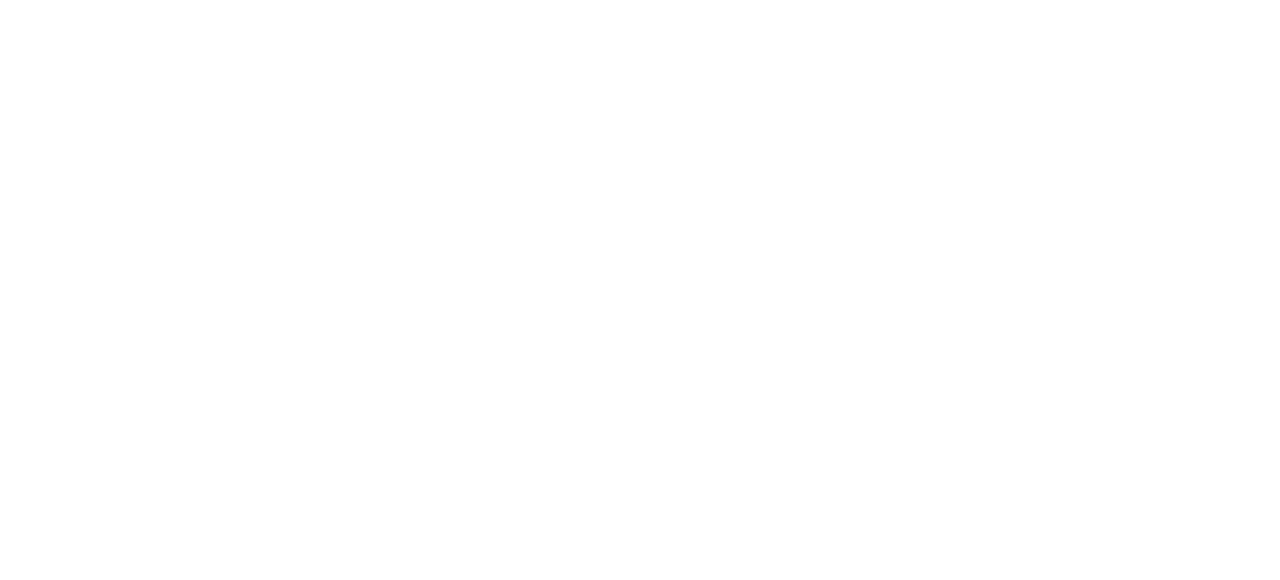
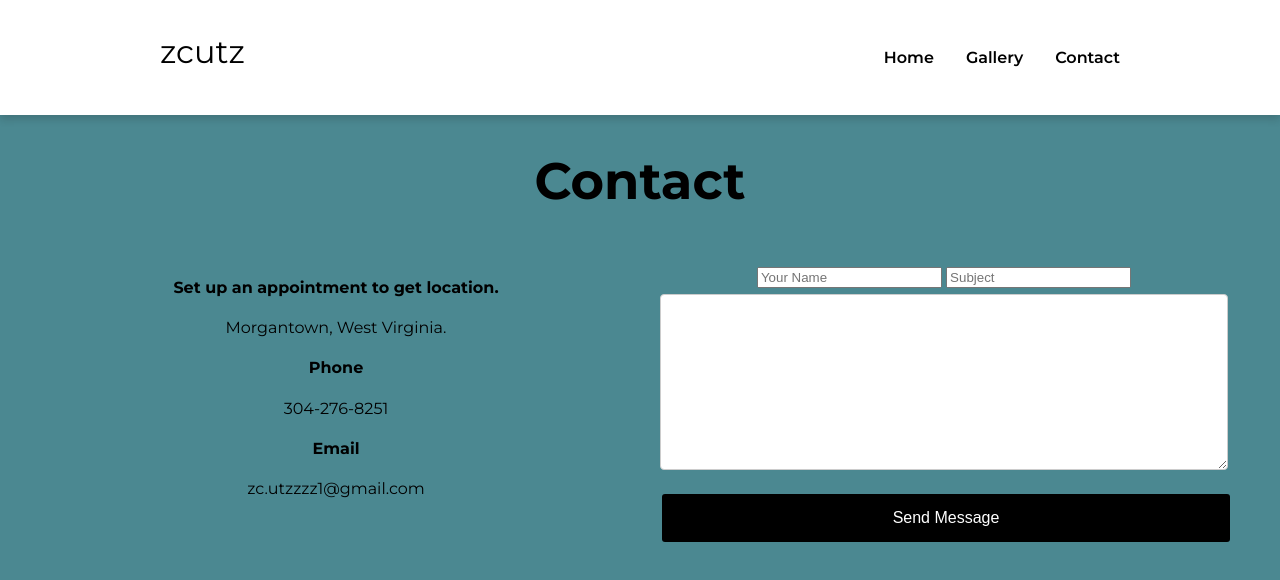
Before and after one commit to zaidhanif1/Barber-Website, a plain HTML site: page img/contact.html in a window 1280 px wide. Drawn offline with Linux system fonts and the light colour scheme.

Commit message:
Finished

```diff
--- a/css/styles.css
+++ b/css/styles.css
@@ -175,3 +175,102 @@ border-radius: 1rem;
 background-color: white;
 margin-bottom: 8px;
 }
+
+/*Contact section*/
+
+.contact h1 {
+    text-align: center;
+    font-weight: 700;
+    font-family: 'Montserrat';
+    font-size: 3.2rem;
+
+}
+.flex-container
+{
+    display: flex;
+    flex-wrap: wrap;
+    text-align: center;
+    margin: 10px 2em;
+}
+.flex-item-left
+{
+    padding: 10px;
+    flex: 50%;
+
+}
+.flex-item-left h4 {
+    font-weight: 700;
+}
+.flex-item-left p
+{
+    font-weight: 400;
+}
+.flex-item-right
+{
+    padding: 10px;
+    flex: 50%;
+}
+.flex-item-right form
+{
+    margin: 10px;
+}
+.flex-item-right form input [type="text"], select, textarea
+{
+font-weight: 400;
+width: 100%;
+padding: 12px;
+border: 1px solid #ccc;
+border-radius: 4px;
+box-sizing: border-box;
+margin-top: 6px;
+margin-bottom: 16px;
+resize: vertical;
+}
+
+.flex-item-right button
+{
+    background-color: black;
+    border: none;
+    color: white;
+    padding: 15px 32px;
+    text-align: center;
+    text-decoration: none;
+    display: inline-block;
+    font-size: 16px;
+    margin: 4px 2px;
+    cursor: pointer;
+    border-radius: 3px;
+    width: 100%;
+
+}
+.flex-item-right button:hover,.flex-item-right button:focus
+{
+    background-color: black;
+    color: white;
+}
+@media (max-width: 800px)
+{
+    .flex-item-left, .flex-item-right
+    {
+        flex: 100%;
+    }
+}
+
+
+
+
+
+footer{
+    padding: 20px;
+    text-align: center;
+    background-color: blue;
+    margin-top: 20px;
+}
+
+footer h3 > span,
+footer h3 > a {
+    color: white;
+    text-decoration: none;
+    font-weight: 500;
+    margin: 0 auto;
+}
--- a/img/contact.html
+++ b/img/contact.html
@@ -0,0 +1,59 @@
+<!DOCTYPE html>
+<html lang="en">
+<head>
+    <meta charset="UTF-8">
+    <meta name="viewport" content="width=device-width, initial-scale=1.0">
+    <title>zcutz</title>
+    <link rel="stylesheet" href="..\css\styles.css">
+    <style>
+        #home
+    {
+        height: 60vh;
+        position: relative;
+        width: 100%;
+
+    }
+    </style>
+</head>
+<body>
+    <header class="header">
+        <div class="container container-nav">
+            <div class="site-title">
+                <h1>zcutz</h1>
+                <p class="subtitle"></p>
+            </div>
+            <nav>
+                <ul>
+                    <li><a href="index.html" >Home</a></li>
+                    <li><a href="gallery.html">Gallery</a></li>
+                    <li><a href="contact.html"class="current-page">Contact</a></li>
+                </ul>
+            </nav>
+        </div>
+    </header>
+
+    <main class="contact">
+        <h1>Contact </h1>
+        <div class="flex-container">
+            <div class="flex-item-left">
+                <h4>Set up an appointment to get location.</h4>
+                <p>Morgantown, West Virginia.</p>
+                <h4>Phone</h4>
+                <p>304-276-8251</p>
+                <h4>Email</h4>
+                <p>zc.utzzzz1@gmail.com</p>
+            </div>
+            <div class="flex-item-right">
+                <form action="">
+                    <input type="text" id="fname" placeholder="Your Name">
+                    <input type="text" name="subject" id="subject" placeholder="Subject">
+                  <textarea name="" id="textarea" cols="30" rows="10"></textarea>
+                  <button type="button">Send Message</button>
+                </form>
+            </div>
+        </div>
+    </main>
+
+
+</body>
+</html>
```
